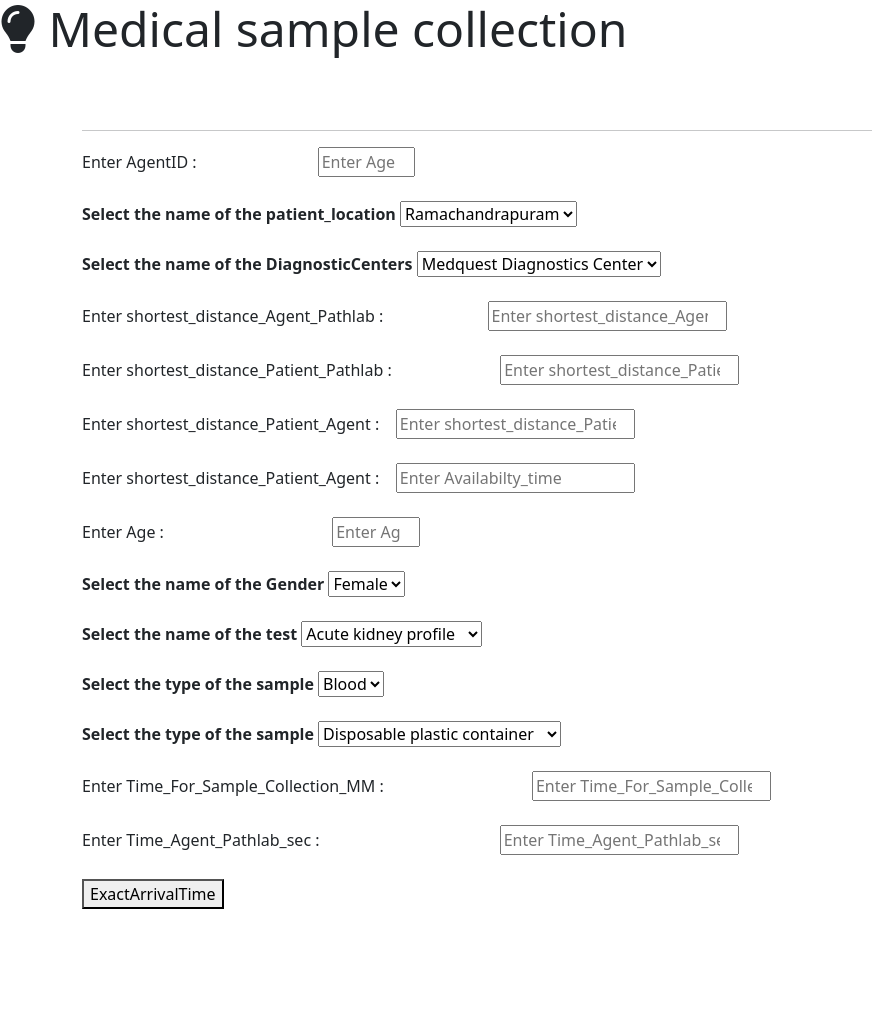
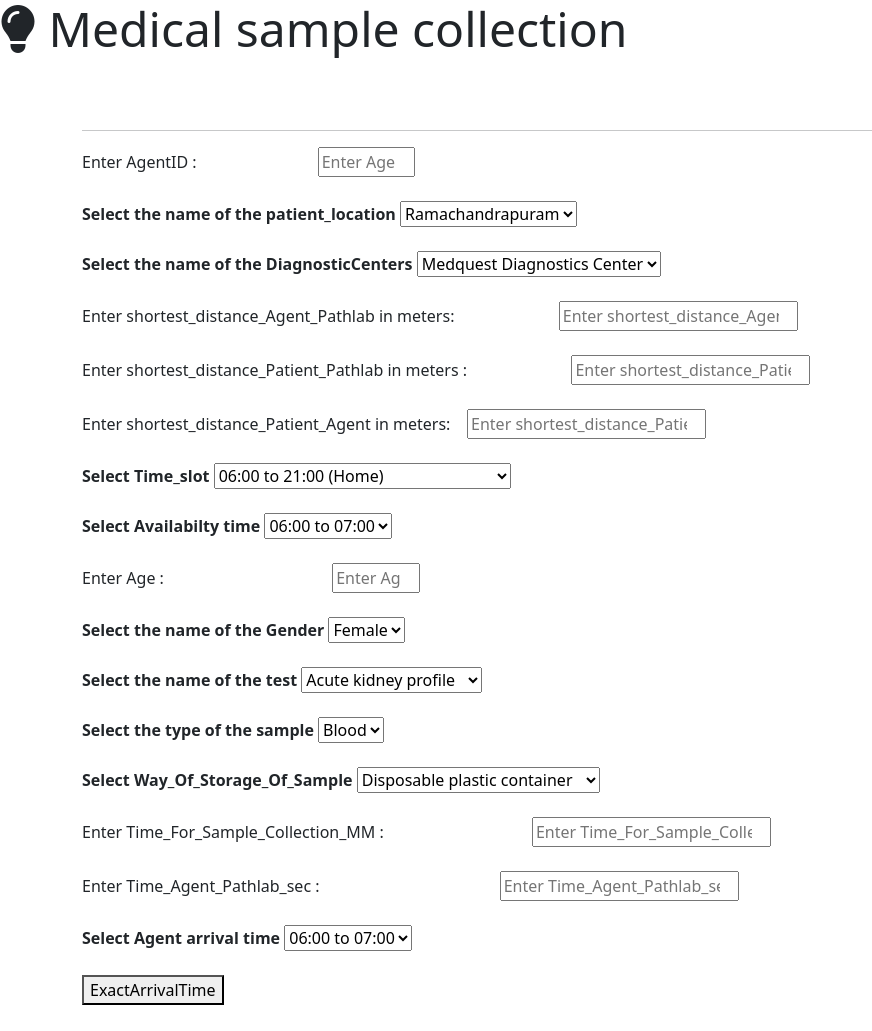
Before and after one commit to nishaarun1234/Appiontment-Scheduler-for-sample-collection, a Flask app: page / in a window 1280 px wide. Shown: the whole page, without its empty margins (0-872 px from the left). Before the commit the page ends 909 px from the top, so only its background shows below. Run offline with Flask 2, Linux system fonts and the light colour scheme; parts of the project's set-up code (start-up, migrations or seed data) failed here and were passed over; some libraries are stand-ins or nearby versions.

Commit message:
Update index.html

```diff
--- a/templates/index.html
+++ b/templates/index.html
@@ -58,20 +58,47 @@
          </div>
 
         <!-- shortest_distance_Agent_Pathlab -->
-          <label for="shortest_distance_Agent_Pathlab">Enter shortest_distance_Agent_Pathlab : </label>&emsp;&emsp;&emsp;&emsp;&nbsp;&emsp;&emsp;
+          <label for="shortest_distance_Agent_Pathlab">Enter shortest_distance_Agent_Pathlab in meters: </label>&emsp;&emsp;&emsp;&emsp;&nbsp;&emsp;&emsp;
           <input type="number" name="shortest_distance_Agent_Pathlab"  placeholder="Enter shortest_distance_Agent_Pathlab)"><br><br>
 
         <!-- shortest_distance_Patient_Pathlab -->
-          <label for="shortest_distance_Patient_Pathlab">Enter shortest_distance_Patient_Pathlab :</label>&emsp;&emsp;&emsp;&emsp;&emsp;&nbsp;&nbsp;&emsp;
+          <label for="shortest_distance_Patient_Pathlab">Enter shortest_distance_Patient_Pathlab in meters :</label>&emsp;&emsp;&emsp;&emsp;&emsp;&nbsp;&emsp;
           <input type="number" name="shortest_distance_Patient_Pathlab"  placeholder="Enter shortest_distance_Patient_Pathlab"><br><br>
 
         <!-- shortest_distance_Patient_Agent -->
-          <label for="shortest_distance_Patient_Agent">Enter shortest_distance_Patient_Agent : </label>&nbsp;&nbsp;&nbsp;
+          <label for="shortest_distance_Patient_Agent">Enter shortest_distance_Patient_Agent in meters: </label>&nbsp;&nbsp;&nbsp;
           <input type="number" name="shortest_distance_Patient_Agent" placeholder="Enter shortest_distance_Patient_Agent"><br><br>
 
-        <!-- Availabilty_time -->
-          <label for="Availabilty_time">Enter shortest_distance_Patient_Agent : </label>&nbsp;&nbsp;&nbsp;
-          <input type="number" name="Availabilty_time" placeholder="Enter Availabilty_time"><br><br>
+         <div class="Time_slot">
+             <label for="Time_slot"><b>Select Time_slot</b></label>
+             <select id="Time_slot" name="Time_slot">
+             <option value="0">06:00 to 21:00 (Home)</option>
+             <option value="1">19:00 to 22:00 (working person)</option>
+             <option value="2">06:00 to 18:00 (Collect at work place)</option>
+             </select>
+             <br><br>
+         </div>
+
+         <div class="Availabilty time">
+             <label for="Availabilty time"><b>Select Availabilty time</b></label>
+             <select id="Availabilty time" name="Availabilty time">
+             <option value="0">06:00 to 07:00</option>
+             <option value="1">07:00 to 08:00</option>
+             <option value="2">08:00 to 09:00</option>
+             <option value="2">09:00 to 10:00</option>
+             <option value="2">10:00 to 11:00</option>
+             <option value="2">11:00 to 12:00</option>
+             <option value="2">12:00 to 13:00</option>
+             <option value="2">13:00 to 14:00</option>
+             <option value="2">14:00 to 15:00</option>
+             <option value="2">15:00 to 16:00</option>
+             <option value="2">16:00 to 17:00</option>
+             <option value="2">17:00 to 18:00</option>
+             <option value="2">18:00 to 19:00</option>
+             <option value="2">19:00 to 20:00</option>
+             </select>
+             <br><br>
+         </div>
 
         <!-- Age  -->
           <label for="Age">Enter Age : </label>&emsp;&emsp;&emsp;&emsp;&emsp;&emsp;&emsp;&emsp;&emsp;&emsp;&nbsp;
@@ -115,7 +142,7 @@
 
 
         <div class="input-field col s4">
-             <label for="Way_Of_Storage_Of_Sample"><b>Select the type of the sample</b></label>
+             <label for="Way_Of_Storage_Of_Sample"><b>Select Way_Of_Storage_Of_Sample</b></label>
              <select id="Way_Of_Storage_Of_Sample" name="Way_Of_Storage_Of_Sample">
              <option value="0">Disposable plastic container</option>
              <option value="1">Urine culture transport tube</option>
@@ -132,6 +159,26 @@
           <label for="Time_Agent_Pathlab_sec">Enter Time_Agent_Pathlab_sec : </label>&emsp;&emsp;&emsp;&emsp;&emsp;&emsp;&emsp;&emsp;&emsp;&emsp;&emsp;
           <input type="number" name="Time_Agent_Pathlab_sec"  placeholder="Enter Time_Agent_Pathlab_sec"><br><br>
 
+         <div class="Agent arrival time">
+             <label for="Availabilty time"><b>Select Agent arrival time</b></label>
+             <select id="Agent arrival time" name="Agent arrival time">
+             <option value="0">06:00 to 07:00</option>
+             <option value="1">07:00 to 08:00</option>
+             <option value="2">08:00 to 09:00</option>
+             <option value="2">09:00 to 10:00</option>
+             <option value="2">10:00 to 11:00</option>
+             <option value="2">11:00 to 12:00</option>
+             <option value="2">12:00 to 13:00</option>
+             <option value="2">13:00 to 14:00</option>
+             <option value="2">14:00 to 15:00</option>
+             <option value="2">15:00 to 16:00</option>
+             <option value="2">16:00 to 17:00</option>
+             <option value="2">17:00 to 18:00</option>
+             <option value="2">18:00 to 19:00</option>
+             <option value="2">19:00 to 20:00</option>
+             </select>
+             <br><br>
+         </div>
           <!-- button -->
             <button type="submit" class="ExactArrivalTime">ExactArrivalTime</button>
             <h1 class="navbar-brand">{{ output }}</h1>
```
